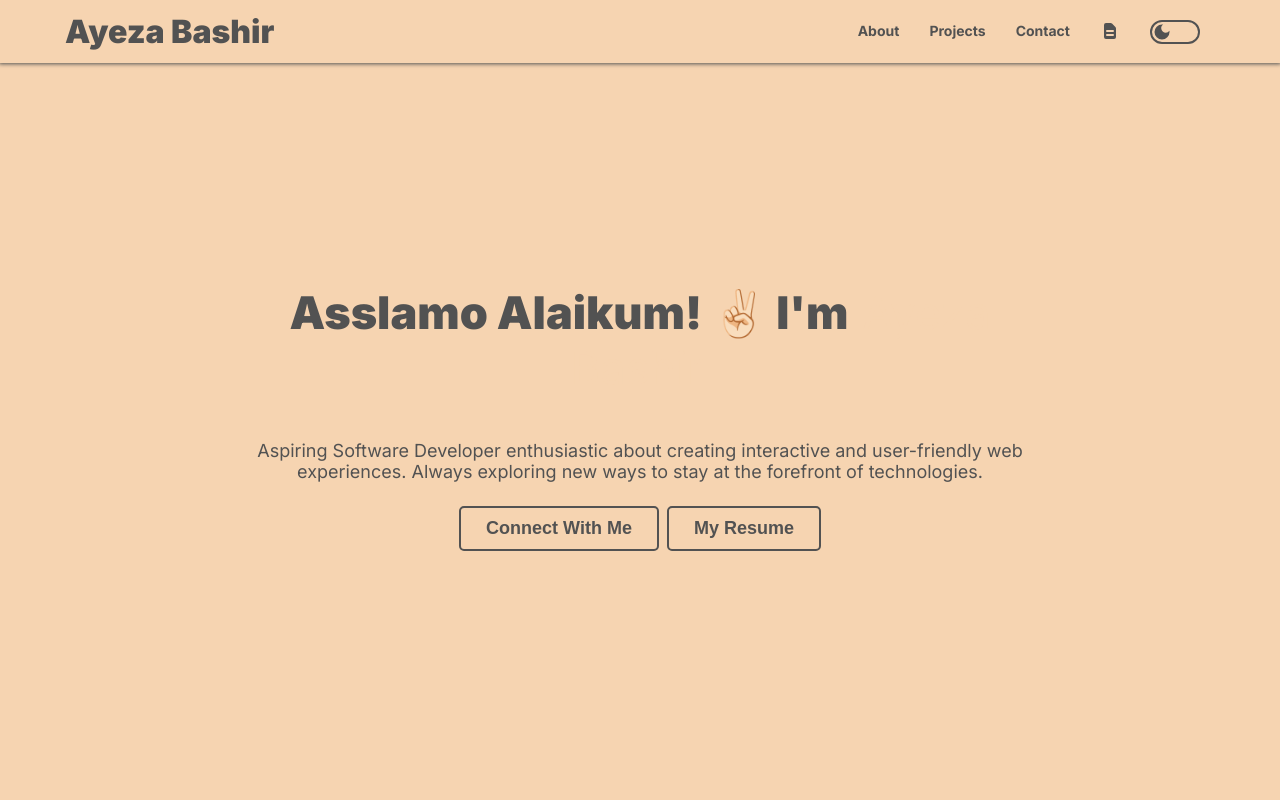
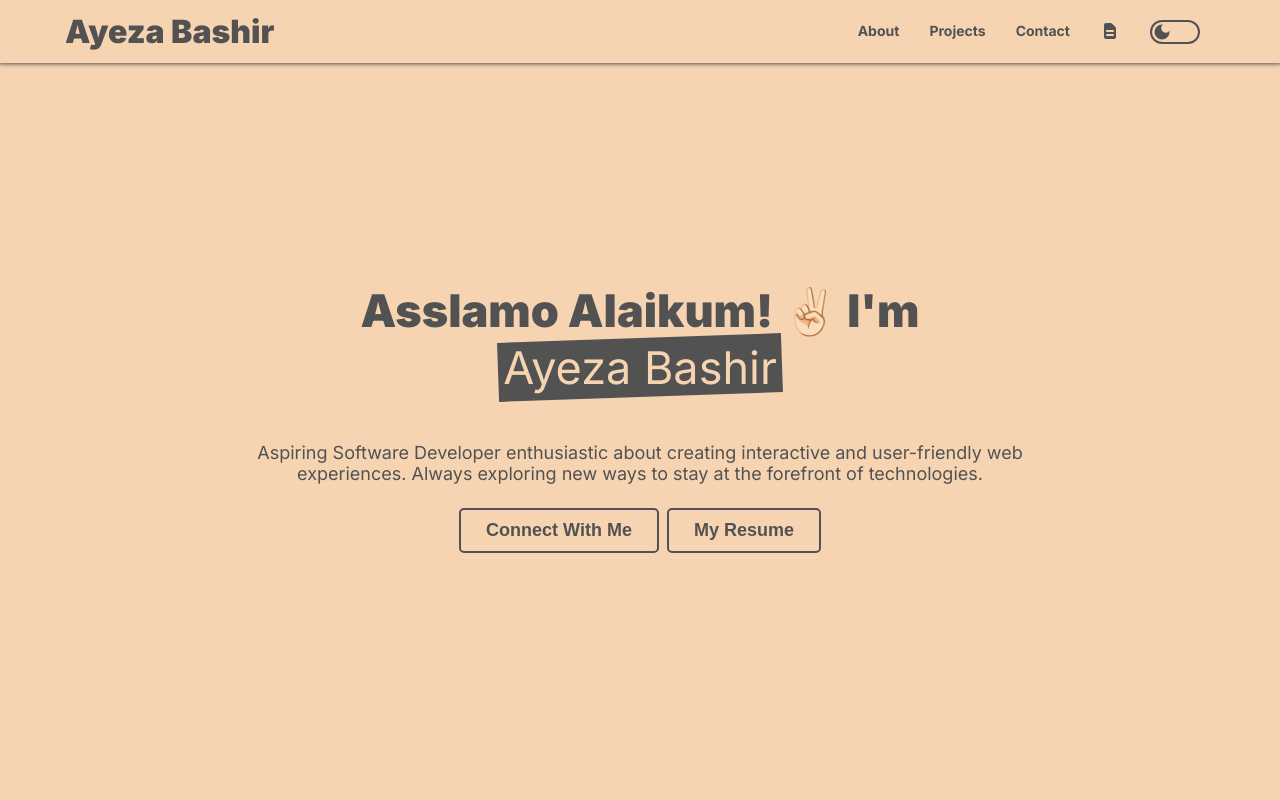
Before and after one commit to ayezabashir/My-Portfolio, a React (Vite) app: page / in a window 1280 px wide. Shown: the top 800 px of the page. Built offline with nearby package versions, Linux system fonts and the light colour scheme.

Commit message:
bug fixed

```diff
--- a/src/index.scss
+++ b/src/index.scss
@@ -11,6 +11,10 @@ $secondary-color: #525252;
 body {
   background: var(--primary-color);
   color: var(--secondary-color);
+}
+
+span {
+  display: inline-block;
 }
 
 .dark {
```
